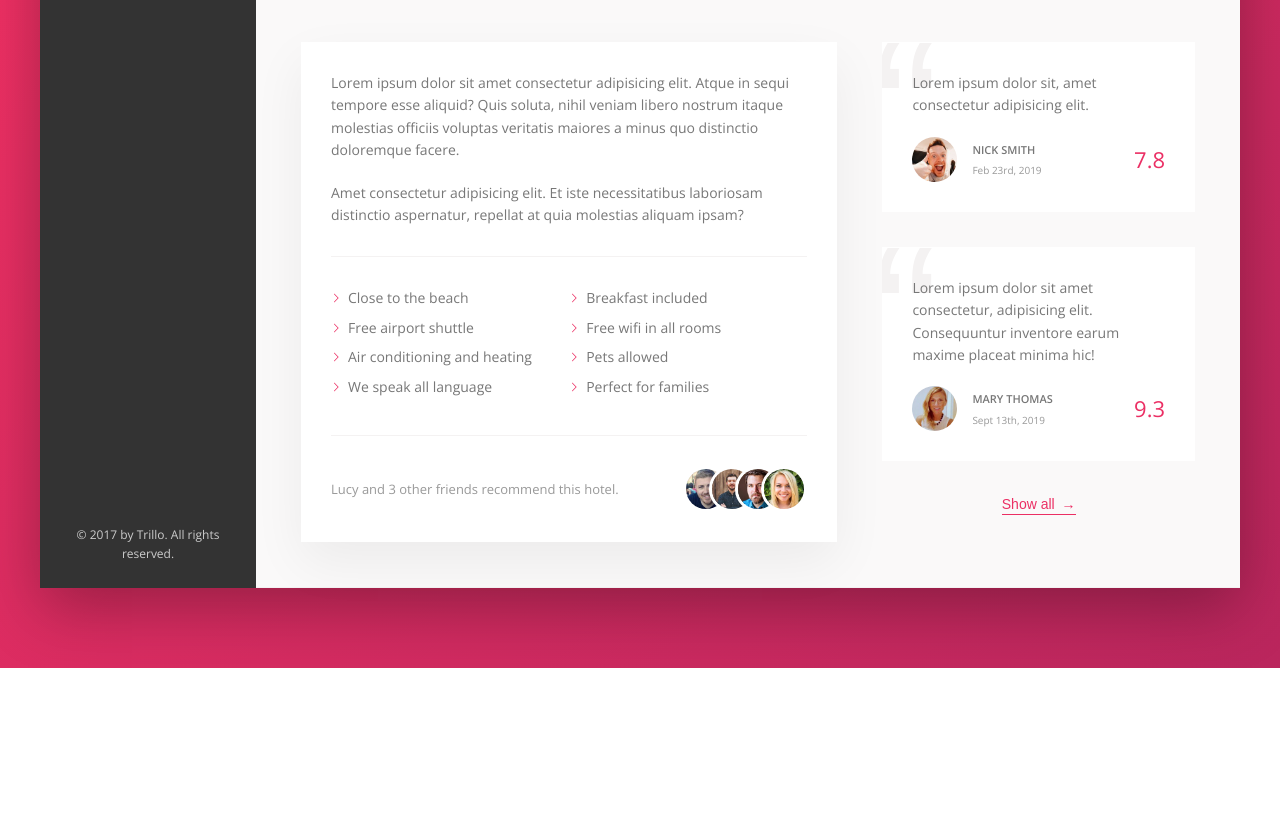
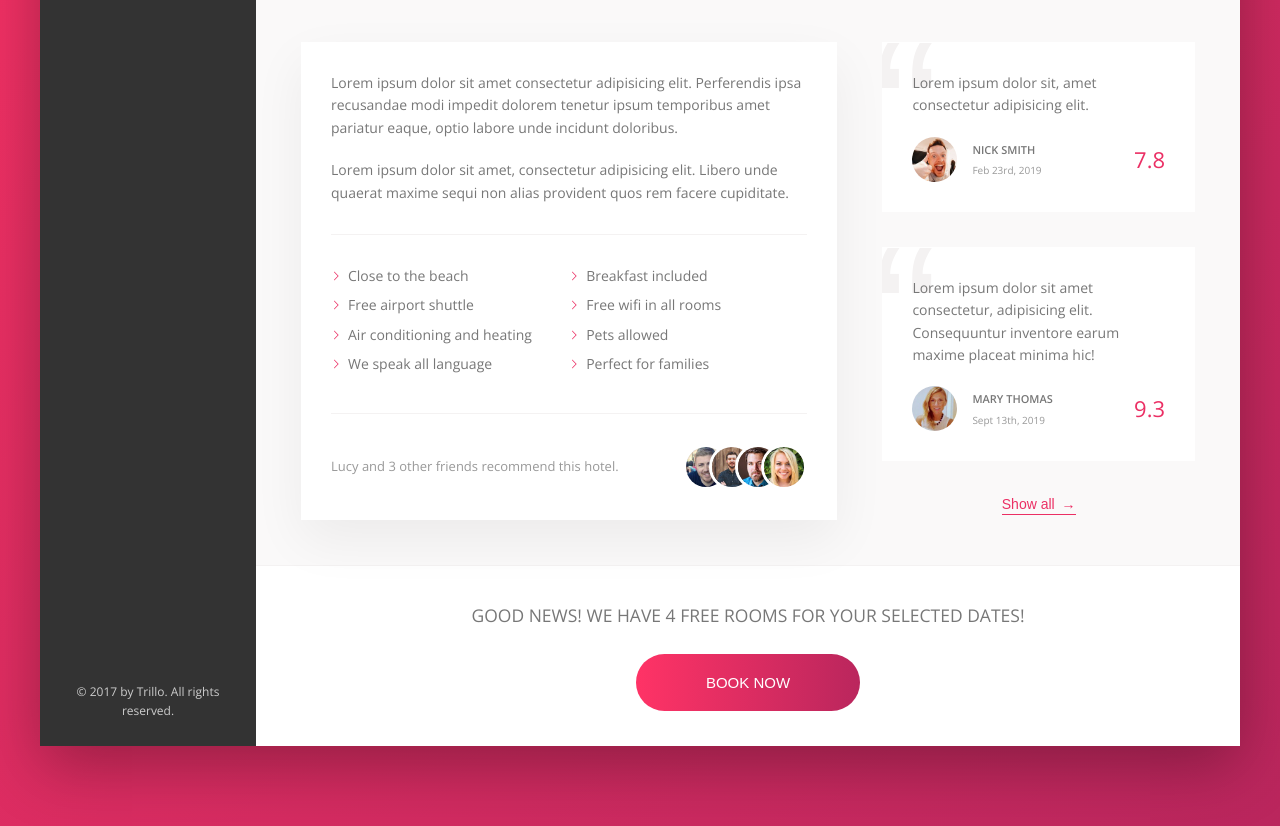
Before and after one commit to idhow/Trillo, a website: page index.html in a window 1280 px wide. Shown: the part 605-1431 px from the top of the page. Before the commit the page ends 1273 px from the top, so only its background shows below. Drawn offline with nearby package versions, Linux system fonts and the light colour scheme.

Commit message:
cta done

```diff
--- a/index.html
+++ b/index.html
@@ -141,10 +141,10 @@
               <div class="detail">
                 <div class="description">
                   <p class="paragraph">
-                    Lorem ipsum dolor sit amet consectetur adipisicing elit. Atque in sequi tempore esse aliquid? Quis soluta, nihil veniam libero nostrum itaque molestias officiis voluptas veritatis maiores a minus quo distinctio doloremque facere.
+                    Lorem ipsum dolor sit amet consectetur adipisicing elit. Perferendis ipsa recusandae modi impedit dolorem tenetur ipsum temporibus amet pariatur eaque, optio labore unde incidunt doloribus.
                   </p>
                   <p class="paragraph">
-                    Amet consectetur adipisicing elit. Et iste necessitatibus laboriosam distinctio aspernatur, repellat at quia molestias aliquam ipsam?
+                    Lorem ipsum dolor sit amet, consectetur adipisicing elit. Libero unde quaerat maxime sequi non alias provident quos rem facere cupiditate.
                   </p>
                   <ul class="list">
                     <li class="list__item">Close to the beach</li>
@@ -203,6 +203,17 @@
                 </div>
               </div>
 
+              <div class="cta">
+                <h2 class="cta__book-now">
+                  Good news! we have 4 free rooms for your selected dates!
+                </h2>
+
+                <button class="btn">
+                  <span class="btn__visible">Book now</span>
+                  <span class="btn__invisible">Only 4 rooms left</span>
+                </button>
+              </div>
+
             </main>
           </div>
         </div>
--- a/sass/_component.scss
+++ b/sass/_component.scss
@@ -444,3 +444,66 @@
     z-index: 1;
   }
 }
+
+// CALL TO ACTION
+.cta {
+  padding: 3.5rem 0;
+  text-align: center;
+
+  &__book-now {
+    font-size: 1.75rem;
+    font-weight: 300;
+    text-transform: uppercase;
+    margin-bottom: 2.5rem;
+  }
+}
+
+// CALL TO ACTION - BTN
+.btn {
+  font-size: 1.5rem;
+  font-weight: 300;
+  text-transform: uppercase;
+  border-radius: 100px;
+  border: none;
+  background-image: linear-gradient(to right, var(--color-primary-light), var(--color-primary-dark));
+  color: #fff;
+  position: relative;
+  overflow: hidden;
+  cursor: pointer;
+
+  & > * {
+    display: inline-block;
+    height: 100%;
+    width: 100%;
+    transition: all .2s;
+  }
+  &__visible {
+    padding: 2rem 7rem;
+  }
+
+  &__invisible {
+    position: absolute;
+    padding: 2rem 0;
+
+    left: 0;
+    top: -100%;
+  }
+
+  &:hover {
+    background-image: linear-gradient(to left, var(--color-primary-light), var(--color-primary-dark));
+
+  }
+
+  &:hover &__visible {
+    transform: translateY(100%);
+  }
+
+  &:hover  &__invisible {
+    top: 0;
+  }
+
+  &:focus {
+    outline: none;
+    animation: pulsate 1s infinite;
+  }
+}
```
Also changed, not shown: css/style.css.
